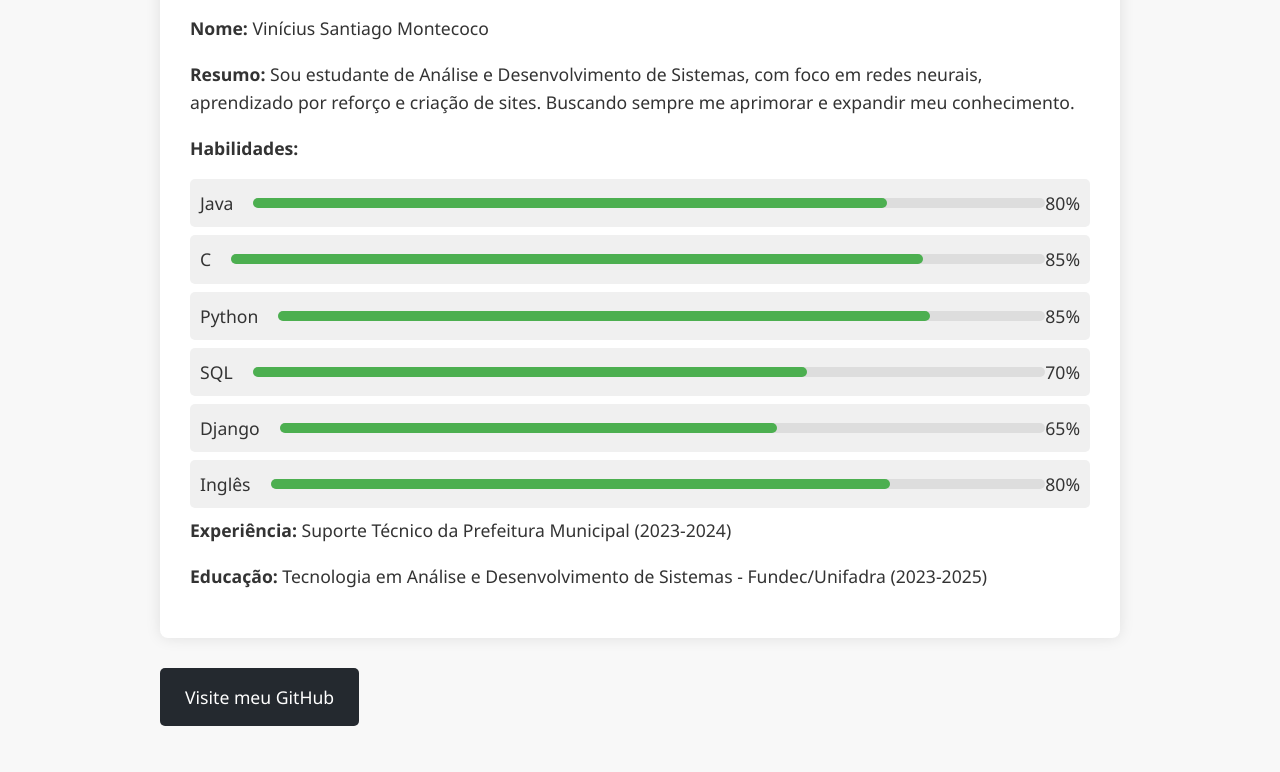
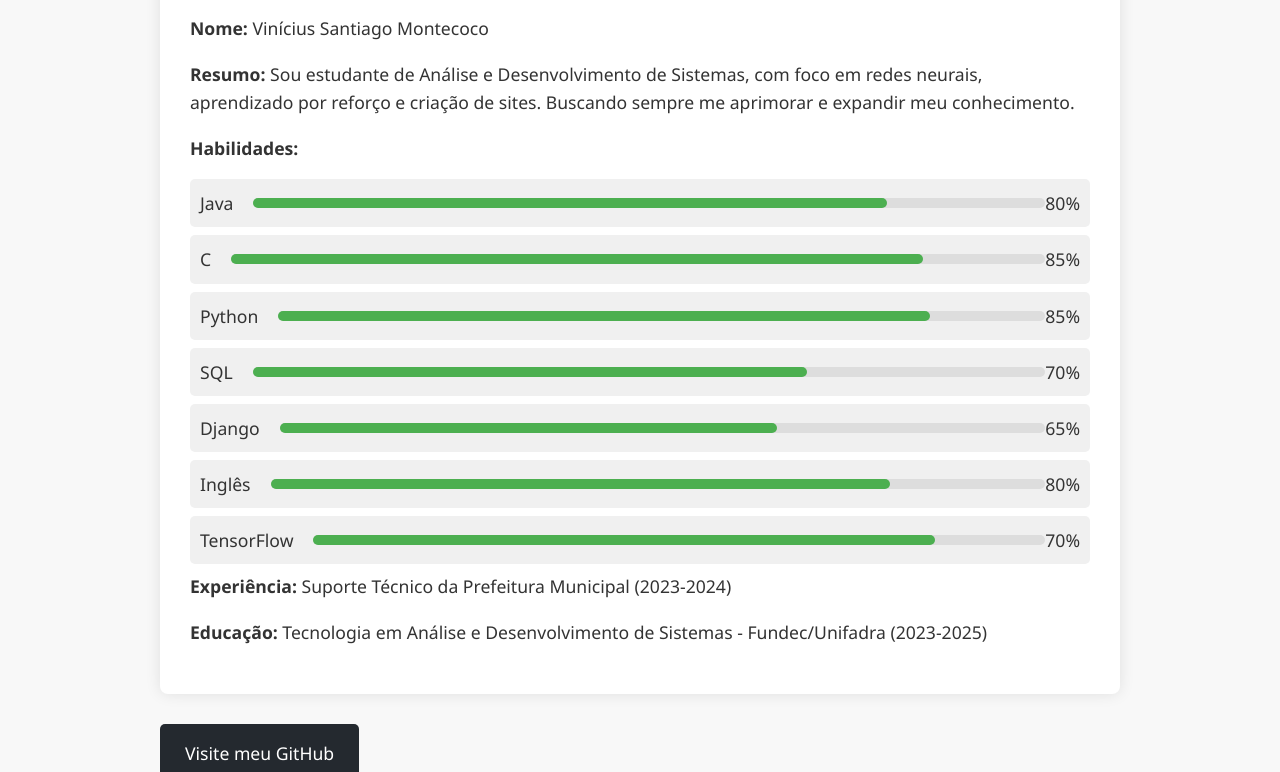
Before and after one commit to ViniSan25/Meu_site, a plain HTML site: page index.html in a window 1280 px wide. Shown: the part 328-1100 px from the top of the page. Drawn offline with Linux system fonts and the light colour scheme.

Commit message:
Update index.html

```diff
--- a/index.html
+++ b/index.html
@@ -177,6 +177,13 @@
                     </div>
                     <span>80%</span>
                 </li>
+                <li>
+                    <span>TensorFlow</span>
+                    <div class="progress-bar">
+                        <div class="progress" style="width: 85%; background-color: #4caf50;"></div>
+                    </div>
+                    <span>70%</span>
+                </li>
             </ul>
         </div>
         <p><strong>Experiência:</strong> Suporte Técnico da Prefeitura Municipal (2023-2024)</p>
```
